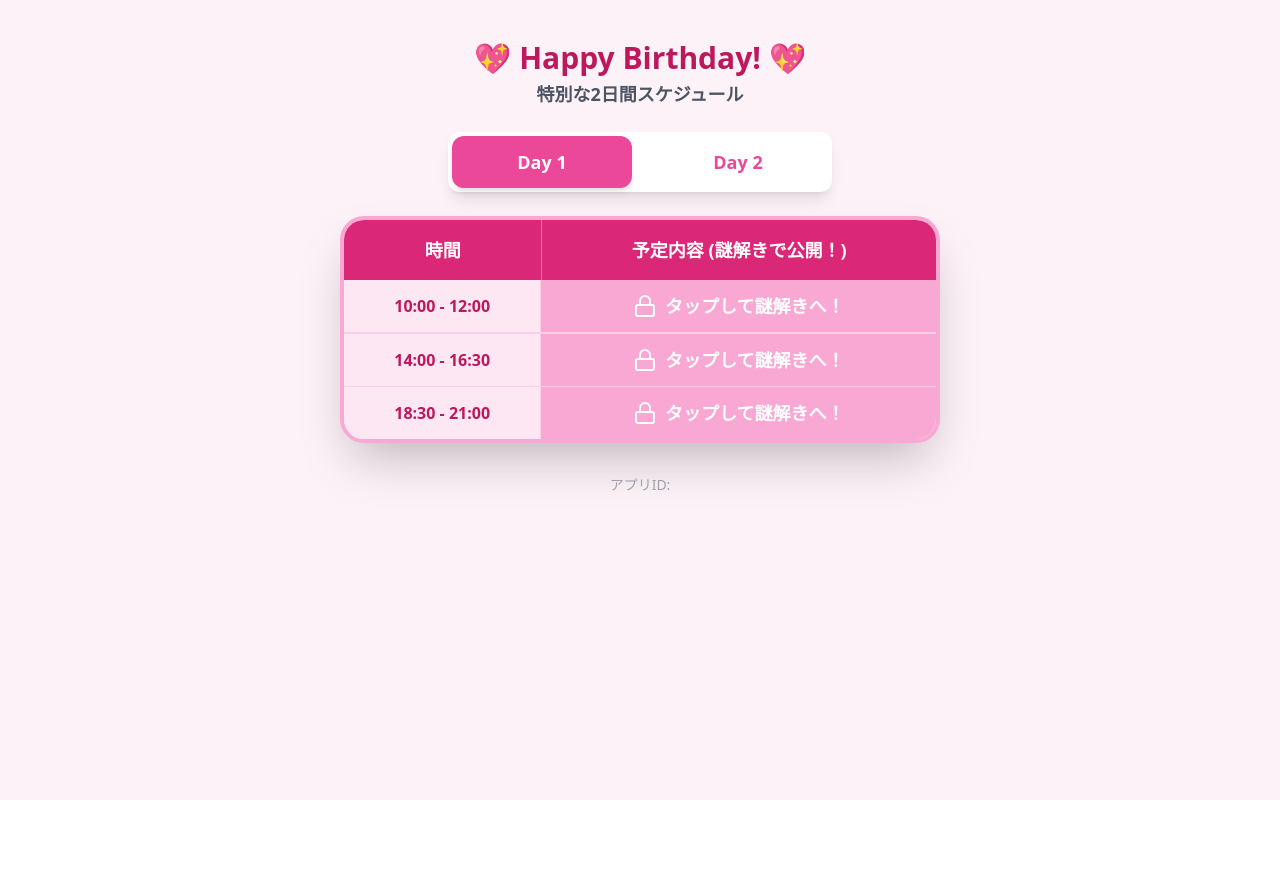
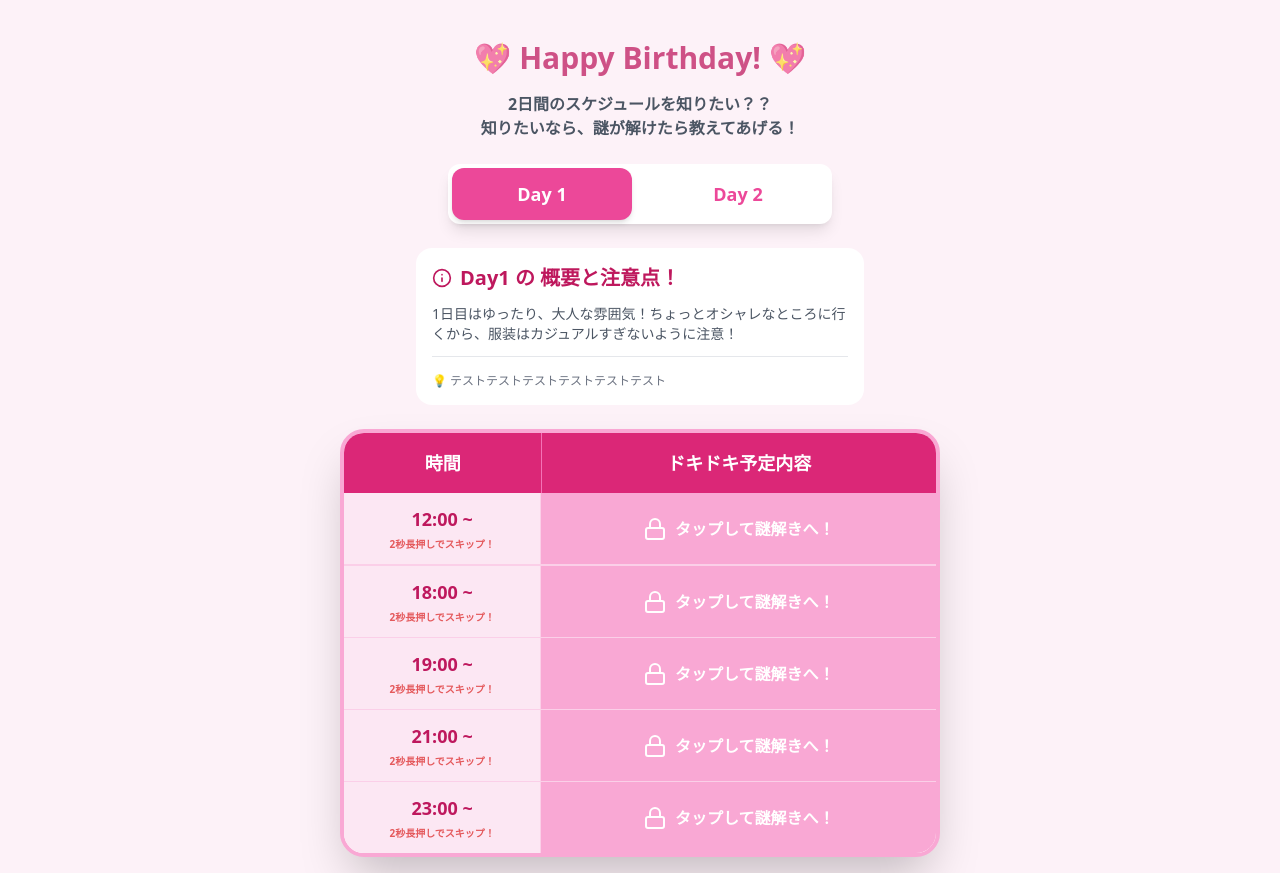
Before and after one commit to wdtkr/test-repo, a React (Create React App) app in the folder test-app/: page / in a window 1280 px wide. Before the commit the page ends 800 px from the top, so only its background shows below. Built offline with nearby package versions, Linux system fonts and the light colour scheme.

Commit message:
デザイン修正

```diff
--- a/test-app/src/App.js
+++ b/test-app/src/App.js
@@ -1,104 +1,177 @@
-import React, { useState, useCallback } from "react";
-import { Lock, Unlock, CheckCircle, XCircle } from "lucide-react";
+import React, { useState, useCallback, useRef, useEffect } from "react";
+import { Lock, Unlock, CheckCircle, XCircle, Gift, Info } from "lucide-react";
 
 // スケジュールデータと謎解きを定義するJSON構造
-// ここを編集することで、予定内容と謎解きを変更・追加できます。
+// plan: 短いタイトル, detail: 詳しい説明 (WIPで追加), riddle: 謎, answer: 答え, hint: ヒント
 const scheduleData = {
   Day1: [
     {
-      time: "10:00 - 12:00",
-      plan: "サプライズランチ＆プレゼント！",
-      riddle: "愛を込めて、彼女が一番好きな動物の名前をカタカナで答えてね。",
-      answer: "ネコ",
-      hint: "ヒント：私たちが一緒に飼いたいと思っている動物です。",
+      time: "12:00 ~ ",
+      plan: "家を出る",
+      detail: "WIP", // 詳細情報がここに入ります
+      riddle: "Q1",
+      answer: "Answer",
+      hint: "ヒント：Hint",
     },
     {
-      time: "14:00 - 16:30",
-      plan: "二人だけの秘密のアフタヌーンティー",
-      riddle: "私たちの出会いの季節を漢字一文字で答えてね。",
-      answer: "秋",
-      hint: "ヒント：寒い季節と暑い季節の間にあります。",
+      time: "18:00 ~ ",
+      plan: "三井ガーデンホテル豊洲にチェックイン",
+      detail: "WIP",
+      riddle: "Q2",
+      answer: "Answer",
+      hint: "ヒント：Hint",
     },
     {
-      time: "18:30 - 21:00",
-      plan: "夜景の見える特別なディナー",
-      riddle:
-        "私たちが初めてデートした場所の名前をひらがなで答えてね。（例：〇〇えん）",
-      answer: "こうえん",
-      hint: "ヒント：大きな木とベンチがある場所です。",
+      time: "19:00 ~ ",
+      plan: "36階のレストランでディナー！",
+      detail: "WIP",
+      riddle: "Q3",
+      answer: "Answer",
+      hint: "ヒント：Hint",
+    },
+    {
+      time: "21:00 ~ ",
+      plan: "夜景を見ながらお酒を嗜もう！",
+      detail: "WIP",
+      riddle: "Q4",
+      answer: "Answer",
+      hint: "ヒント：Hint",
+    },
+    {
+      time: "23:00 ~ ",
+      plan: "WIP",
+      detail: "WIP",
+      riddle: "Q5",
+      answer: "Answer",
+      hint: "ヒント：Hint",
     },
   ],
   Day2: [
     {
-      time: "10:30 - 12:00",
-      plan: "思い出の場所へドライブデート",
-      riddle: "私が彼女に最初に贈った花の名前をひらがなで答えてね。",
-      answer: "バラ",
-      hint: "ヒント：赤くてロマンチックな花です。",
+      time: "~ 9:30",
+      plan: "ホテルで朝食ビュッフェを食べるよ！",
+      detail: "WIP",
+      riddle: "テスト",
+      answer: "Answer",
+      hint: "ヒント：",
     },
     {
-      time: "13:00 - 15:00",
-      plan: "手作り体験でペアグッズ作り",
-      riddle: "私たちが初めて旅行に行った都道府県名をひらがなで答えてね。",
-      answer: "おきなわ",
-      hint: "ヒント：海がとてもきれいな南の島です。",
+      time: "~ 11:00",
+      plan: "チェックアウトしよう！",
+      detail: "WIP",
+      riddle: "テスト",
+      answer: "Answer",
+      hint: "ヒント：",
     },
     {
-      time: "17:00 - 19:30",
-      plan: "まったりおうちで映画鑑賞＆ケーキ",
-      riddle: "このアプリを作った人の誕生日月を数字2桁で答えてね。",
-      answer: "10",
-      hint: "ヒント：私が生まれた月です。",
+      time: "13:00 ~ 13:30",
+      plan: "チームラボに行くよ！！",
+      detail: "WIP",
+      riddle: "テスト",
+      answer: "Answer",
+      hint: "ヒント：",
     },
   ],
 };
 
-// モーダルコンポーネント
-const RiddleModal = ({ isOpen, onClose, scheduleItem, onSolve }) => {
+// アイコンの標準サイズを定義 (Tailwind CSS のクラスを使用)
+const ICON_SIZE = "w-6 h-6";
+const SMALL_ICON_SIZE = "w-5 h-5";
+
+// 詳細予定モーダルコンポーネント
+const DetailModal = ({ isOpen, onClose, scheduleItem }) => {
+  if (!isOpen) return null;
+
+  return (
+    <div
+      className="fixed inset-0 bg-black bg-opacity-70 z-50 flex items-center justify-center p-4 transition-opacity duration-300"
+      onClick={onClose}
+    >
+      <div
+        className="bg-white p-6 rounded-2xl shadow-2xl w-full max-w-lg transform transition-all duration-300 scale-100 border-4 border-pink-400"
+        onClick={(e) => e.stopPropagation()}
+      >
+        <h3 className="text-xl font-black mb-4 text-pink-600 flex items-center border-b pb-2">
+          {/* ここを ICON_SIZE に固定 */}
+          <Gift className={`${ICON_SIZE} mr-2 text-pink-500 flex-shrink-0`} />
+          {scheduleItem.plan}
+        </h3>
+        <p className="text-sm text-gray-500 mb-4">時間: {scheduleItem.time}</p>
+
+        <p className="text-gray-700 font-medium whitespace-pre-wrap leading-relaxed">
+          {scheduleItem.detail}
+        </p>
+        <button
+          onClick={onClose}
+          className="w-full mt-6 bg-pink-500 text-white font-bold py-3 rounded-xl hover:bg-pink-600 transition-all duration-200 shadow-lg"
+        >
+          閉じる
+        </button>
+      </div>
+    </div>
+  );
+};
+
+// 謎解きモーダルコンポーネント
+const RiddleModal = ({
+  isOpen,
+  onClose,
+  scheduleItem,
+  onSolveAndOpenDetail,
+}) => {
   const [answerInput, setAnswerInput] = useState("");
   const [message, setMessage] = useState("");
   const [isError, setIsError] = useState(false);
 
+  // モーダルが開いたときにステートをリセット
+  useEffect(() => {
+    if (isOpen) {
+      setAnswerInput("");
+      setMessage("");
+      setIsError(false);
+    }
+  }, [isOpen]);
+
   // 答えの検証ロジック
   const checkAnswer = () => {
-    // 全角・半角、大文字・小文字を無視して比較
-    const normalizedInput = answerInput.toLowerCase().trim();
-    const normalizedCorrectAnswer = scheduleItem.answer.toLowerCase().trim();
+    // 全角・半角、大文字・小文字、スペースを無視して比較
+    const normalizedInput = answerInput.toLowerCase().replace(/\s/g, "").trim();
+    const normalizedCorrectAnswer = scheduleItem.answer
+      .toLowerCase()
+      .replace(/\s/g, "")
+      .trim();
 
     if (normalizedInput === normalizedCorrectAnswer) {
-      setMessage("正解です！次の予定がアンロックされました！");
+      setMessage("🎊正解です！次の予定がアンロックされました！🎊");
       setIsError(false);
+
+      // 成功時は親のコールバックを呼び出し、謎解きモーダルを閉じ、詳細モーダルを開かせる
       setTimeout(() => {
-        onSolve(); // 予定を公開するコールバック
-        // 成功時は親の onClose が呼ばれ、モーダルが閉じ、ステートがリセットされる
-        onClose();
+        onSolveAndOpenDetail();
       }, 1500);
     } else {
       setMessage("残念、答えが違います。ヒントをよく見て考えてみてね！");
       setIsError(true);
       setTimeout(() => {
         setMessage("");
-        setAnswerInput("");
       }, 3000);
     }
   };
-
-  // モーダルが閉じるときに、次の開封のために内部ステートをリセットする処理
-  // 今回は親の onClose には含まれていないが、ここで明示的にリセットする関数を渡すことも可能
 
   if (!isOpen) return null;
 
   return (
     <div
-      className="fixed inset-0 bg-black bg-opacity-70 z-50 flex items-center justify-center p-4"
+      className="fixed inset-0 bg-black bg-opacity-70 z-50 flex items-center justify-center p-4 transition-opacity duration-300"
       onClick={onClose}
     >
       <div
         className="bg-white p-6 rounded-2xl shadow-2xl w-full max-w-sm transform transition-all duration-300 scale-100 border-4 border-pink-400"
-        onClick={(e) => e.stopPropagation()} // モーダル外のクリックで閉じないようにする
+        onClick={(e) => e.stopPropagation()}
       >
         <h3 className="text-xl font-bold mb-4 text-pink-600 flex items-center">
-          <Lock className="w-6 h-6 mr-2" /> 謎解きチャレンジ！
+          <Lock className={`${ICON_SIZE} mr-2 flex-shrink-0`} />{" "}
+          謎解きチャレンジ！
         </h3>
         <p className="mb-4 text-gray-700 font-medium whitespace-pre-wrap">
           {scheduleItem.riddle}
@@ -139,9 +212,11 @@ const RiddleModal = ({ isOpen, onClose, scheduleItem, onSolve }) => {
             }`}
           >
             {isError ? (
-              <XCircle className="w-5 h-5 mr-2" />
+              <XCircle className={`${SMALL_ICON_SIZE} mr-2 flex-shrink-0`} />
             ) : (
-              <CheckCircle className="w-5 h-5 mr-2" />
+              <CheckCircle
+                className={`${SMALL_ICON_SIZE} mr-2 flex-shrink-0`}
+              />
             )}
             <span className="font-semibold">{message}</span>
           </div>
@@ -149,7 +224,7 @@ const RiddleModal = ({ isOpen, onClose, scheduleItem, onSolve }) => {
 
         <button
           onClick={onClose}
-          className="w-full text-sm text-gray-500 mt-2 hover:text-gray-700 transition-colors"
+          className="w-full text-sm text-gray-500 mt-4 hover:text-gray-700 transition-colors"
         >
           閉じる
         </button>
@@ -159,33 +234,93 @@ const RiddleModal = ({ isOpen, onClose, scheduleItem, onSolve }) => {
 };
 
 // スケジュールテーブル行コンポーネント
-const ScheduleRow = ({ item, isRevealed, onOpenRiddle }) => {
+const ScheduleRow = ({
+  item,
+  isRevealed,
+  onOpenRiddle,
+  onOpenDetail,
+  onSolveDirectly,
+}) => {
+  const pressTimeout = useRef(null); // 長押し用のタイマーを保持
+
+  // 長押し開始 (2000ms後に直接アンロック)
+  const handlePressStart = () => {
+    // すでにアンロックされている場合は動作させない
+    if (isRevealed) return;
+
+    // 2000ms (2秒) に設定
+    pressTimeout.current = setTimeout(() => {
+      onSolveDirectly(item); // 直接アンロック (謎を解いたことにする)
+    }, 2000);
+  };
+
+  // 長押し終了/キャンセル
+  const handlePressEnd = () => {
+    clearTimeout(pressTimeout.current);
+    // 長押しを完了したときのみ onSolveDirectly が実行される
+  };
+
+  // 通常の行クリック (謎解きモーダルまたは詳細モーダルを開く)
+  const handleRowClick = (e) => {
+    // 長押し中はクリックイベントも発生するため、長押しでないことを確認するために e.detail を使用
+    // PCではクリック回数、スマホでは通常タップ（e.detail=1）を判別する
+    if (e.detail === 1) {
+      if (isRevealed) {
+        onOpenDetail(item); // 詳細モーダルを開く
+      } else {
+        onOpenRiddle(item); // 謎解きモーダルを開く
+      }
+    }
+  };
+
   return (
     <div className="flex border-b border-pink-200 last:border-b-0">
-      {/* 時間列 */}
-      <div className="w-1/3 p-3 bg-pink-100 font-semibold text-pink-700 flex items-center justify-center border-r border-pink-200">
-        {item.time}
+      {/* 時間列 (長押しでスキップ) */}
+      <div
+        className={`w-1/3 p-3 font-semibold flex flex-col items-center justify-center border-r border-pink-200 relative select-none transition-colors ${
+          isRevealed
+            ? "bg-pink-100 text-pink-700"
+            : "bg-pink-100 text-pink-700 cursor-pointer hover:bg-pink-200" // ロック時は少し濃い色でスキップ可能をアピール
+        }`}
+        // PC/Touchイベントを設定
+        onMouseDown={handlePressStart}
+        onMouseUp={handlePressEnd}
+        onTouchStart={handlePressStart}
+        onTouchEnd={handlePressEnd}
+        onMouseLeave={handlePressEnd} // マウスがエリアを離れた場合もリセット
+      >
+        <span className="text-lg">{item.time}</span>
+        {!isRevealed && (
+          <span className="text-[10px] text-red-600 font-bold mt-1 animate-pulse">
+            2秒長押しでスキップ！
+          </span>
+        )}
       </div>
 
-      {/* 予定内容列 (謎解きエリア) */}
+      {/* 予定内容列 (謎解きエリア/詳細表示エリア) */}
+      {/* ここで onClick を定義することで、時間列でのクリックと競合しないようにする */}
       <div
-        className={`w-2/3 p-3 flex items-center transition-all duration-500 ease-in-out ${
+        className={`w-2/3 p-3 flex items-center transition-all duration-300 ease-in-out cursor-pointer ${
           isRevealed
-            ? "bg-white"
-            : "bg-pink-300 cursor-pointer hover:bg-pink-400 active:bg-pink-500"
+            ? "bg-white hover:bg-pink-50" // アンロック済み
+            : "bg-pink-300 hover:bg-pink-400 active:bg-pink-500" // ロック中
         }`}
-        onClick={() => !isRevealed && onOpenRiddle(item)}
+        onClick={handleRowClick}
       >
         {isRevealed ? (
-          // 答えが分かっている場合
+          // 答えが分かっている場合 (タイトル表示 + 詳細モーダルを開く)
           <div className="text-gray-800 font-medium flex items-center">
-            <Unlock className="w-5 h-5 mr-2 text-green-600" />
-            <span className="font-bold text-lg">{item.plan}</span>
+            <Unlock
+              className={`${SMALL_ICON_SIZE} mr-2 text-green-600 flex-shrink-0`}
+            />
+            <span className="font-extrabold text-md text-pink-800">
+              {item.plan}
+            </span>
           </div>
         ) : (
           // 謎解きが必要な場合
-          <div className="text-white font-bold text-lg flex items-center justify-center w-full">
-            <Lock className="w-6 h-6 mr-2" />
+          <div className="text-white font-bold text-md flex items-center justify-center w-full py-2">
+            <Lock className={`${ICON_SIZE} mr-2 flex-shrink-0`} />
             タップして謎解きへ！
           </div>
         )}
@@ -196,39 +331,85 @@ const ScheduleRow = ({ item, isRevealed, onOpenRiddle }) => {
 
 // メインアプリケーションコンポーネント
 export default function App() {
-  // const appId = typeof __app_id !== "undefined" ? __app_id : "default-app-id";
-
   // State for the selected day ('Day1' or 'Day2')
   const [selectedDay, setSelectedDay] = useState("Day1");
 
   // State to track which plans have been revealed (DayN: [index, ...])
-  // NOTE: Firestoreは今回は使用せず、シンプルなアプリとしてuseStateで状態管理します。
   const [revealedPlans, setRevealedPlans] = useState({
-    Day1: [], // Day1のアンロックされたインデックス
-    Day2: [], // Day2のアンロックされたインデックス
+    Day1: [],
+    Day2: [],
   });
 
   // Modal states
-  const [isModalOpen, setIsModalOpen] = useState(false);
-  const [currentRiddle, setCurrentRiddle] = useState(null); // { day: 'Day1', index: 0, item: {...} }
+  const [isRiddleModalOpen, setIsRiddleModalOpen] = useState(false);
+  const [isDetailModalOpen, setIsDetailModalOpen] = useState(false);
+
+  // Riddle/Detail Modalで使用する、現在選択されているアイテム
+  const [currentRiddleItem, setCurrentRiddleItem] = useState(null); // { day: 'Day1', index: 0, item: {...} }
 
   // 謎解きモーダルを開く処理
-  const handleOpenRiddle = (item, index) => {
-    setCurrentRiddle({ day: selectedDay, index: index, item: item });
-    setIsModalOpen(true);
+  const handleOpenRiddle = (item) => {
+    // 現在選択されているDayとIndexを設定
+    const index = scheduleData[selectedDay].findIndex(
+      (i) => i.time === item.time && i.plan === item.plan
+    );
+    setCurrentRiddleItem({ day: selectedDay, index: index, item: item });
+    setIsRiddleModalOpen(true);
   };
 
-  // 謎解きが解けた時の処理
-  const handleSolveRiddle = useCallback(() => {
-    if (currentRiddle) {
+  // 詳細モーダルを開く処理 (アンロック済み行クリック用)
+  const handleOpenDetail = (item) => {
+    setCurrentRiddleItem({ item: item });
+    setIsDetailModalOpen(true);
+  };
+
+  // 謎解きが解けた時の処理 (RiddleModalから呼ばれる)
+  const handleSolveAndOpenDetail = useCallback(() => {
+    if (currentRiddleItem) {
+      // 1. アンロック状態を更新
       setRevealedPlans((prev) => ({
         ...prev,
-        [currentRiddle.day]: [...prev[currentRiddle.day], currentRiddle.index],
+        [currentRiddleItem.day]: [
+          ...prev[currentRiddleItem.day],
+          currentRiddleItem.index,
+        ],
       }));
+
+      // 2. 謎解きモーダルを閉じる
+      setIsRiddleModalOpen(false);
+
+      // 3. 詳細モーダルを開く
+      setIsDetailModalOpen(true);
     }
-  }, [currentRiddle]);
+  }, [currentRiddleItem]);
+
+  // 長押しで直接アンロックする処理 (自動で詳細モーダルを開かない)
+  const handleSolveDirectly = useCallback(
+    (itemToSolve) => {
+      const index = scheduleData[selectedDay].findIndex(
+        (i) => i.time === itemToSolve.time && i.plan === itemToSolve.plan
+      );
+
+      if (index !== -1 && !revealedPlans[selectedDay].includes(index)) {
+        // 1. アンロック状態を更新
+        setRevealedPlans((prev) => ({
+          ...prev,
+          [selectedDay]: [...prev[selectedDay], index],
+        }));
+
+        // 2. 詳細モーダルは開かない（ユーザーがタップするのを待つ）
+      }
+    },
+    [selectedDay, revealedPlans]
+  );
 
   const schedule = scheduleData[selectedDay];
+
+  // Dayごとの概要情報
+  const daySummaries = {
+    Day1: "1日目はゆったり、大人な雰囲気！ちょっとオシャレなところに行くから、服装はカジュアルすぎないように注意！",
+    Day2: "2日目は色んなところにお出かけ！出来るだけ歩きやすい靴を履いて、短いスカートは避けた方が良いよ！",
+  };
 
   return (
     <div className="min-h-screen bg-pink-50 font-sans p-4 flex flex-col items-center">
@@ -238,28 +419,26 @@ export default function App() {
         rel="stylesheet"
       />
 
-      {/* GitHub Pagesで検索エンジンからのインデックス登録を防ぐための設定 */}
       <meta name="robots" content="noindex" />
       <meta name="viewport" content="width=device-width, initial-scale=1.0" />
 
       <style>{`
         body { font-family: 'Inter', sans-serif; }
-        /* モバイルフレンドリーなレイアウト */
         .schedule-container {
             width: 100%;
             max-width: 600px;
         }
-        /* Tailwind CSSのコンフィグ（font-familyなどを設定） */
-        /* Lucide icons are used for visual appeal */
       `}</style>
 
       {/* ヘッダー */}
       <header className="w-full max-w-md text-center py-6">
-        <h1 className="text-3xl font-black text-pink-700 mb-1">
+        <h1 className="text-3xl font-black text-pink-700 mb-1 animate-pulse">
           💖 Happy Birthday! 💖
         </h1>
-        <p className="text-lg text-gray-600 font-semibold">
-          特別な2日間スケジュール
+        <p className="text-md text-gray-600 font-semibold mt-4">
+          2日間のスケジュールを知りたい？？
+          <br />
+          知りたいなら、謎が解けたら教えてあげる！
         </p>
       </header>
 
@@ -287,13 +466,27 @@ export default function App() {
         </button>
       </div>
 
+      {/* 注意事項/ざっくり情報エリア (bg-whiteは残しつつ、縁を削除) */}
+      <div className="w-full max-w-md bg-white p-4 mb-6 rounded-2xl">
+        <h2 className="text-xl font-extrabold text-pink-700 flex items-center mb-2">
+          <Info className="w-5 h-5 mr-2 flex-shrink-0" />
+          {selectedDay} の 概要と注意点！
+        </h2>
+        <p className="text-sm text-gray-600 mt-3 whitespace-pre-wrap">
+          {daySummaries[selectedDay]}
+        </p>
+        <p className="text-xs text-gray-500 mt-3 font-medium border-t pt-4">
+          💡 テストテストテストテストテストテスト
+        </p>
+      </div>
+
       {/* スケジュール表示エリア */}
       <main className="schedule-container bg-white rounded-3xl shadow-2xl overflow-hidden border-4 border-pink-300">
         {/* テーブルヘッダー */}
         <div className="flex bg-pink-600 text-white font-extrabold text-lg">
           <div className="w-1/3 p-4 text-center">時間</div>
           <div className="w-2/3 p-4 text-center border-l border-pink-400">
-            予定内容 (謎解きで公開！)
+            ドキドキ予定内容
           </div>
         </div>
 
@@ -304,26 +497,27 @@ export default function App() {
               key={index}
               item={item}
               isRevealed={revealedPlans[selectedDay].includes(index)}
-              onOpenRiddle={() => handleOpenRiddle(item, index)}
+              onOpenRiddle={() => handleOpenRiddle(item)} // ロック時
+              onOpenDetail={handleOpenDetail} // アンロック時
+              onSolveDirectly={handleSolveDirectly} // 長押し処理
             />
           ))}
         </div>
       </main>
 
-      <p className="mt-8 text-center text-sm text-gray-400">
-        アプリID:
-        {/* {appId} */}
-      </p>
-
       {/* 謎解きモーダル */}
       <RiddleModal
-        isOpen={isModalOpen}
-        onClose={() => {
-          setIsModalOpen(false);
-          // 修正点: RiddleModal内のローカルなステートセッターを親から呼び出さないように削除しました
-        }}
-        scheduleItem={currentRiddle?.item || {}}
-        onSolve={handleSolveRiddle}
+        isOpen={isRiddleModalOpen}
+        onClose={() => setIsRiddleModalOpen(false)}
+        scheduleItem={currentRiddleItem?.item || {}}
+        onSolveAndOpenDetail={handleSolveAndOpenDetail}
+      />
+
+      {/* 詳細予定モーダル */}
+      <DetailModal
+        isOpen={isDetailModalOpen}
+        onClose={() => setIsDetailModalOpen(false)}
+        scheduleItem={currentRiddleItem?.item || {}}
       />
     </div>
   );
```
Also changed, not shown: test-app/src/index.js (+6 -6 lines).
